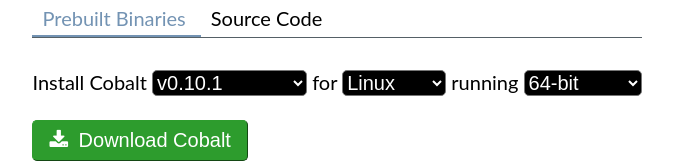
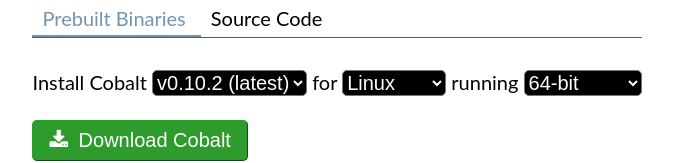
Before and after one commit to cobalt-lang/cobalt-website, a SvelteKit app: page /download in a window 1280 px wide. Shown: the part 184-347 px from the top of the page, without its empty margins (303-976 px from the left). Built offline with nearby package versions, Linux system fonts and the light colour scheme.

Commit message:
change default selected version to latest

```diff
--- a/src/routes/download/+page.svelte
+++ b/src/routes/download/+page.svelte
@@ -5,7 +5,7 @@
     type OS = "linux" | "windows" | "darwin";
 
     // ADD NEW VERSIONS HERE!
-    let selectedVersion: string = "v0.10.1";
+    let selectedVersion: string = "v0.10.2";
     let selectedOS: OS = "linux";
     let selectedArchitecture: string = "x86_64";
 
```
